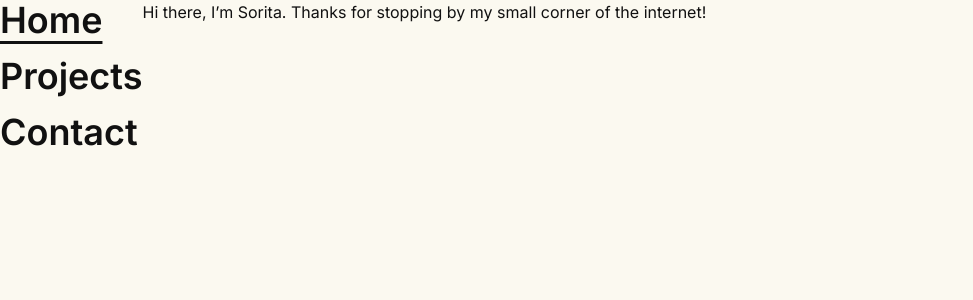
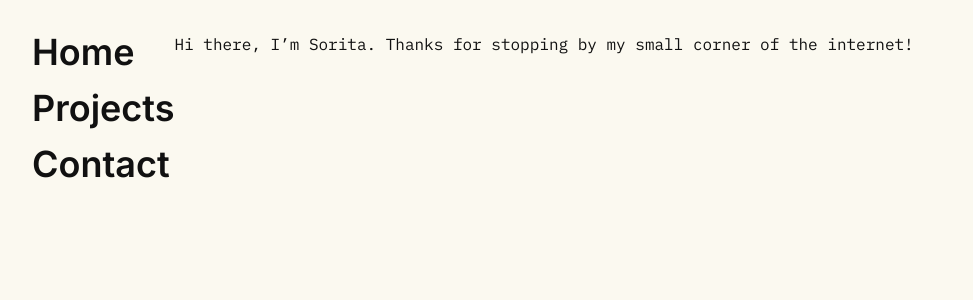
Before and after one commit to soritaheng/portfolio-v1, a Next.js app: page / in a window 1280 px wide. Shown: the top 300 px of the page, without its empty margins (0-973 px from the left). Built offline with nearby package versions, Linux system fonts and the light colour scheme.

Commit message:
add ibm plex mono font

```diff
--- /dev/null
+++ b/src/app/fonts.ts
@@ -0,0 +1,12 @@
+import { Inter, IBM_Plex_Mono } from 'next/font/google'
+
+export const inter = Inter({
+  subsets: ['latin'],
+  display: 'swap',
+})
+
+export const ibm_plex_mono = IBM_Plex_Mono({
+  subsets: ['latin'],
+  weight: '400',
+  display: 'swap',
+})
--- a/src/app/layout.tsx
+++ b/src/app/layout.tsx
@@ -1,10 +1,9 @@
 import type { Metadata } from "next";
-import { Inter } from "next/font/google";
+import { inter, ibm_plex_mono } from "./fonts";
 import "./globals.css";
 import Link from "next/link";
 
-const inter = Inter({ subsets: ["latin"] });
-const links = [{path: '/', name: 'Home'}, { path: '/projects', name: 'Projects'}, { path: '/contact', name: 'Contact'}];
+const pages = [{path: '/', name: 'Home'}, { path: '/projects', name: 'Projects'}, { path: '/contact', name: 'Contact'}];
 
 export const metadata: Metadata = {
   title: "Create Next App",
@@ -18,10 +17,10 @@ export default function RootLayout({
 }>) {
   return (
     <html lang="en">
-      <body className={`${inter.className} flex`}>
-        <header className="flex flex-col gap-4 font-semibold text-4xl">
-          {links.map((link) => (
-            <Link className="hover:underline-offset-8 hover:underline" href={link.path}>{link.name}</Link>
+      <body className={`${ibm_plex_mono.className} flex m-8`}>
+        <header className={`${inter.className} flex flex-col gap-4 font-semibold text-4xl`}>
+          {pages.map((page) => (
+            <Link className="hover:underline-offset-8 hover:underline" key={page.name} href={page.path}>{page.name}</Link>
           ))}
         </header>
         {children}
```
